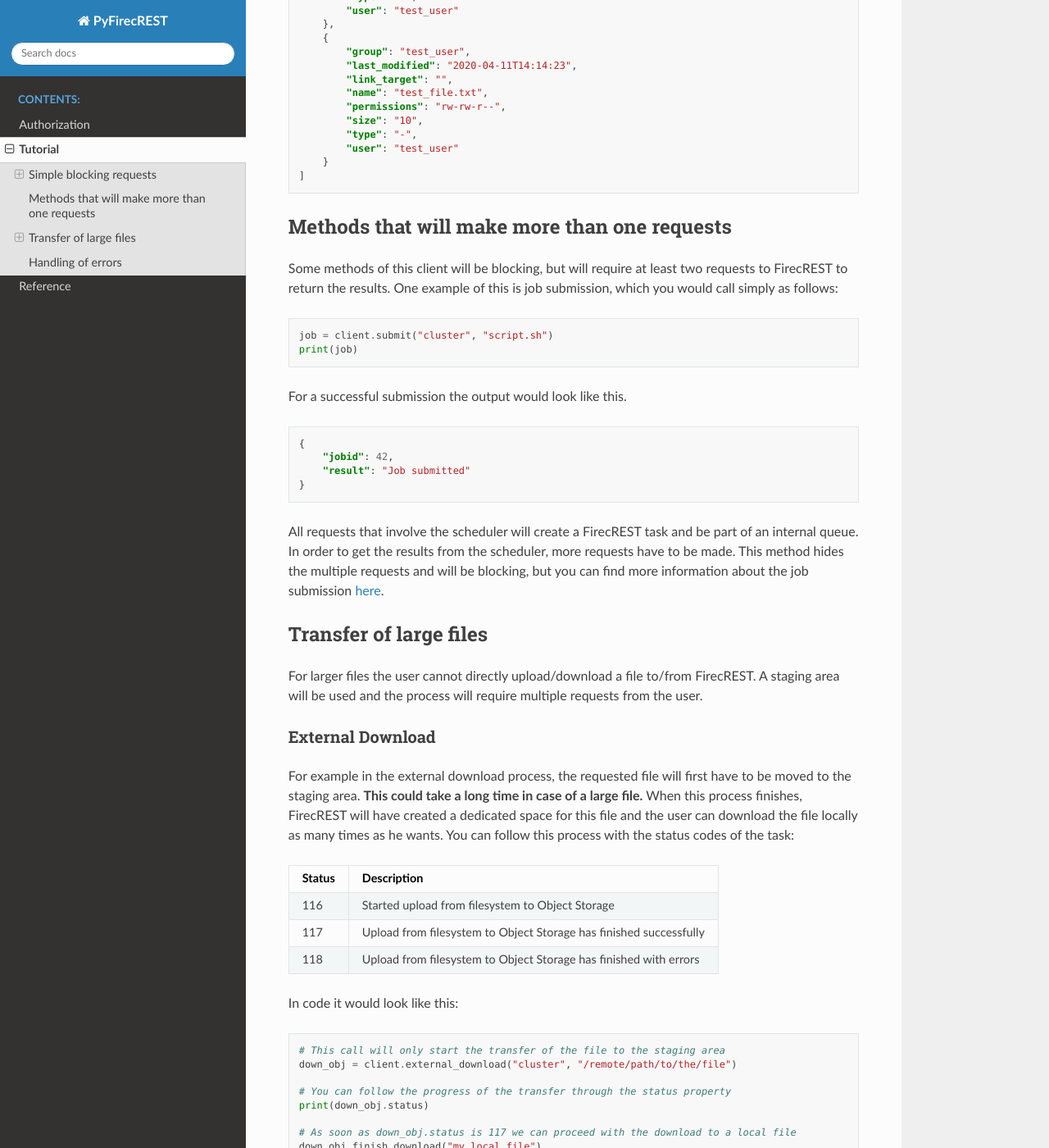
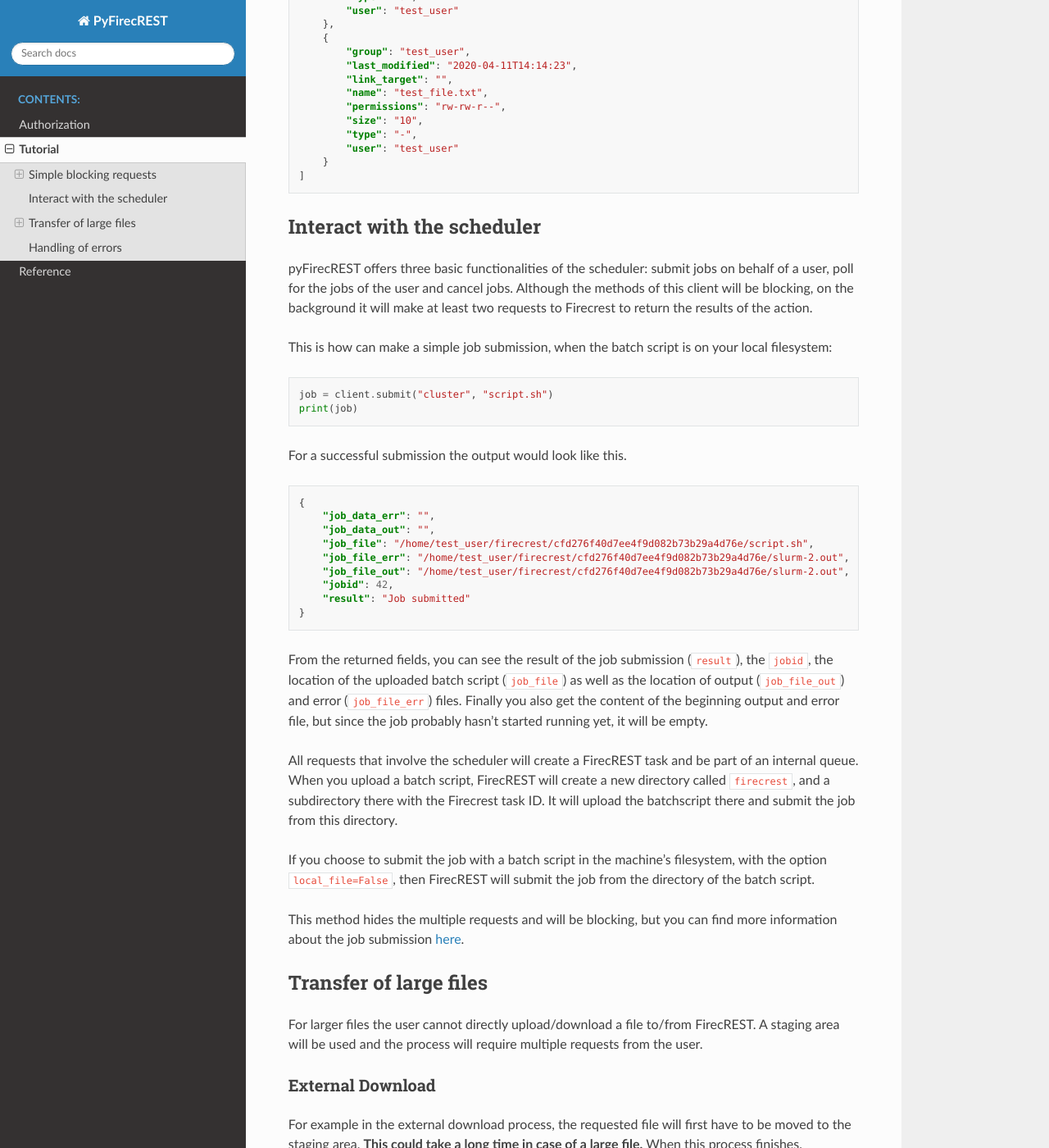
Before and after one commit to eth-cscs/pyfirecrest, a Sphinx documentation site: the page built from docs/source/tutorial.rst, in a window 1280 px wide and 1400 px high, scrolled down 1681 px. Shown: the whole window at 82% size. Built offline with Sphinx 7.4.7 and the Read the Docs theme 2.0.0, drawn with Linux system fonts in a browser that asks for light colours; some of the changed text lies outside the part shown.

Commit message:
Update tutorial

```diff
--- a/docs/source/tutorial.rst
+++ b/docs/source/tutorial.rst
@@ -66,7 +66,7 @@ You can get a list of the files, with all the usual properties that ls provides
 
 .. code-block:: Python
 
-    files = client.list_files("cluster", "/home/myuser")
+    files = client.list_files("cluster", "/home/test_user")
     print(files)
 
 The output will be something like this:
@@ -96,11 +96,13 @@ The output will be something like this:
         }
     ]
 
-Methods that will make more than one requests
----------------------------------------------
+Interact with the scheduler
+---------------------------
 
-Some methods of this client will be blocking, but will require at least two requests to FirecREST to return the results.
-One example of this is job submission, which you would call simply as follows:
+pyFirecREST offers three basic functionalities of the scheduler: submit jobs on behalf of a user, poll for the jobs of the user and cancel jobs.
+Although the methods of this client will be blocking, on the background it will make at least two requests to Firecrest to return the results of the action.
+
+This is how can make a simple job submission, when the batch script is on your local filesystem:
 
 .. code-block:: Python
 
@@ -112,12 +114,22 @@ For a successful submission the output would look like this.
 .. code-block:: json
 
     {
+        "job_data_err": "",
+        "job_data_out": "",
+        "job_file": "/home/test_user/firecrest/cfd276f40d7ee4f9d082b73b29a4d76e/script.sh",
+        "job_file_err": "/home/test_user/firecrest/cfd276f40d7ee4f9d082b73b29a4d76e/slurm-2.out",
+        "job_file_out": "/home/test_user/firecrest/cfd276f40d7ee4f9d082b73b29a4d76e/slurm-2.out",
         "jobid": 42,
         "result": "Job submitted"
     }
 
+From the returned fields, you can see the result of the job submission (``result``), the ``jobid``, the location of the uploaded batch script (``job_file``) as well as the location of output (``job_file_out``) and error (``job_file_err``) files. Finally you also get the content of the beginning output and error file, but since the job probably hasn't started running yet, it will be empty.
+
 All requests that involve the scheduler will create a FirecREST task and be part of an internal queue.
-In order to get the results from the scheduler, more requests have to be made.
+When you upload a batch script, FirecREST will create a new directory called ``firecrest``, and a subdirectory there with the Firecrest task ID. It will upload the batchscript there and submit the job from this directory.
+
+If you choose to submit the job with a batch script in the machine's filesystem, with the option ``local_file=False``, then FirecREST will submit the job from the directory of the batch script.
+
 This method hides the multiple requests and will be blocking, but you can find more information about the job submission `here <https://firecrest.readthedocs.io/en/latest/tutorial.html#upload-a-small-file-with-the-blocking-call>`__.
 
 Transfer of large files
```
